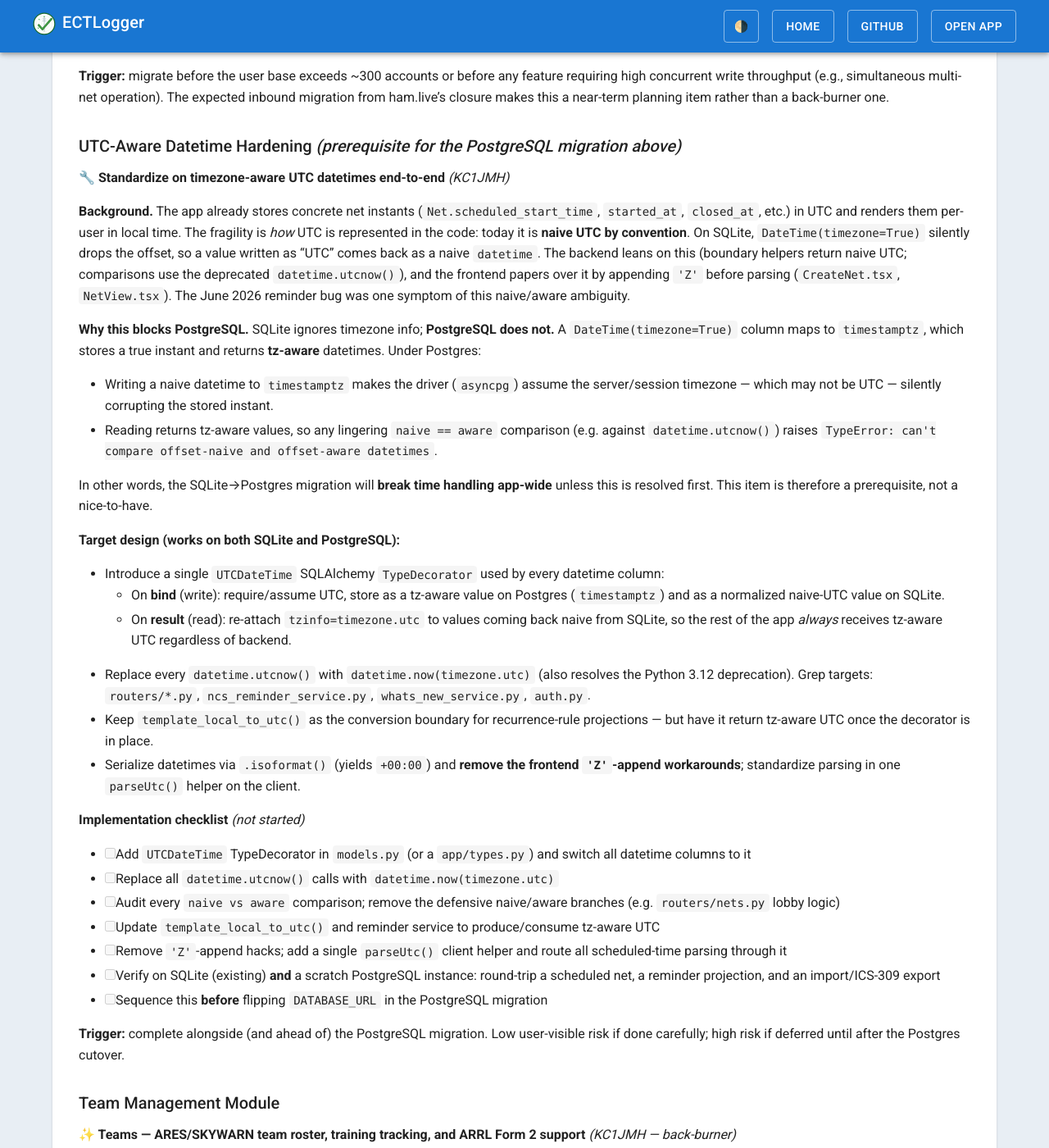
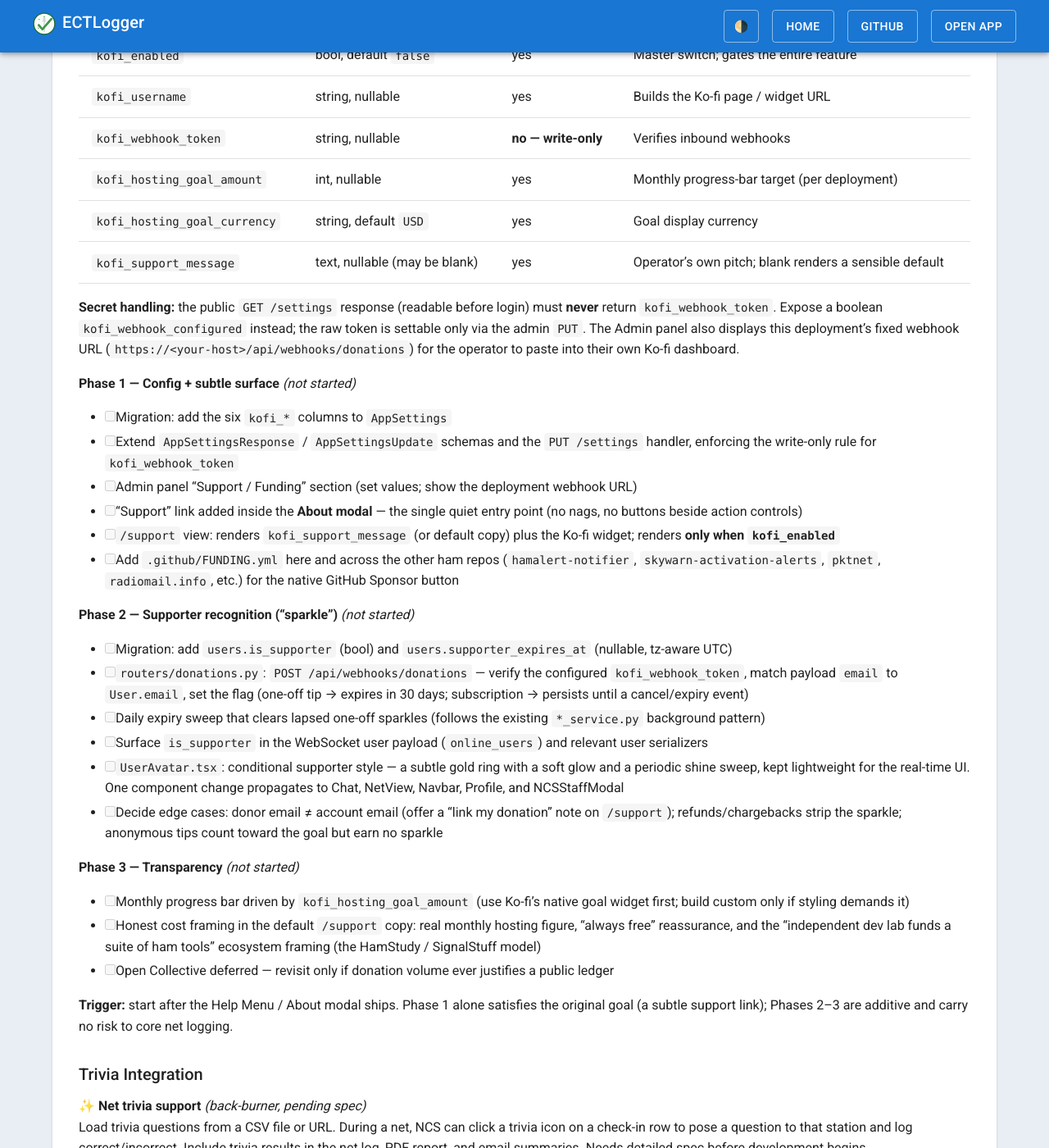
Before and after one commit to bradbrownjr/ectlogger, a Jekyll site: the page built from docs/ROADMAP.md, in a window 1280 px wide and 1400 px high, scrolled down 3657 px. Shown: the whole window at 82% size. Built offline with Jekyll 4.4.1, drawn with Linux system fonts in a browser that asks for light colours; our own code applies the rules of GitHub Pages for plain Markdown files; some of the changed text lies outside the part shown.

Commit message:
docs: add Supporter/Funding Integration roadmap item (rev 20)
Plans a Ko-fi-backed supporter program: admin-configurable per
deployment, disabled by default, three phased implementation
(config + subtle surface, webhook-driven sparkle, transparency).
Sequenced after the Help Menu / About modal item it depends on.

```diff
--- a/docs/ROADMAP.md
+++ b/docs/ROADMAP.md
@@ -1,6 +1,6 @@
 # ECT Logger — Product Roadmap
 
-*Last updated: 2026-06-20 (rev 19)*
+*Last updated: 2026-06-30 (rev 20)*
 *Compiled from user feedback: AA1GM, KC1UIX, W1BKW, W1MTW, KC1JMH*
 
 > **Canonical location:** `docs/ROADMAP.md`. The root-level `ROADMAP.md` is a duplicate and should be deleted.
@@ -93,6 +93,54 @@ The current "Docs" link in the navbar is a bare external link. Replace it with a
 
 **Guided walkthrough**
 A step-by-step tour of the main UI surfaces using a library such as `react-joyride` or `driver.js`. Highlights key elements (Dashboard, check-in form, net view, Schedule Statistics, Profile Activity) with descriptive callouts. Auto-triggers for new users on first login (flag stored in `users` table or localStorage); re-triggerable at any time from the Help menu. Lets existing users self-serve when they encounter unfamiliar features rather than needing to label every icon.
+
+### Supporter / Funding Integration
+
+**✨ Optional Ko-fi supporter integration, admin-configured per deployment** *(sustainability)*
+
+> **Depends on:** *Help Menu and About modal* (above). The subtle "Support" entry point lives inside the About modal, so this item is sequenced to land **after** that ships.
+
+A subtle, never-obtrusive, never-gated way for operators to help cover an instance's hosting and development costs. ECTLogger stays 100% free; support is a quiet opt-in side door, not a paywall, modal, or nag. Because ECTLogger is open source and self-hosted by others, this ships as a **generic integration any operator can point at their own Ko-fi account from the Admin panel** — never hardcoded to one account, and disabled by default so a fresh clone shows nothing until configured.
+
+**Platform decision — Ko-fi, single platform.**
+Ko-fi is the choice for US-based operators specifically: it lets a creator link **both Stripe and PayPal** side-by-side, while Buy Me a Coffee is Stripe-only and Stripe US cannot process PayPal — disqualifying it for the older, PayPal/Venmo-trusting ham audience. Ko-fi also takes **0% on one-time tips** (only the ~2.9% + $0.30 processor fee) and 5% on recurring memberships unless the operator pays Ko-fi Gold ($6/mo). Running two platforms at once was explicitly rejected: it creates donor choice-paralysis, double webhook maintenance, and fragmented goal tracking. (Source: design conversation, June 2026.)
+
+**Deployment-configurable settings (open-source requirement).**
+New columns on the `AppSettings` singleton (see DEVELOPMENT.md "AppSettings singleton pattern"), all editable from a new **Support / Funding** section in the Admin panel (gated by the existing `role != ADMIN → 403` check):
+
+| Setting | Type / default | Public read? | Purpose |
+|---|---|---|---|
+| `kofi_enabled` | bool, default `false` | yes | Master switch; gates the entire feature |
+| `kofi_username` | string, nullable | yes | Builds the Ko-fi page / widget URL |
+| `kofi_webhook_token` | string, nullable | **no — write-only** | Verifies inbound webhooks |
+| `kofi_hosting_goal_amount` | int, nullable | yes | Monthly progress-bar target (per deployment) |
+| `kofi_hosting_goal_currency` | string, default `USD` | yes | Goal display currency |
+| `kofi_support_message` | text, nullable (may be blank) | yes | Operator's own pitch; blank renders a sensible default |
+
+**Secret handling:** the public `GET /settings` response (readable before login) must **never** return `kofi_webhook_token`. Expose a boolean `kofi_webhook_configured` instead; the raw token is settable only via the admin `PUT`. The Admin panel also displays this deployment's fixed webhook URL (`https://<your-host>/api/webhooks/donations`) for the operator to paste into their own Ko-fi dashboard.
+
+**Phase 1 — Config + subtle surface** *(not started)*
+- [ ] Migration: add the six `kofi_*` columns to `AppSettings`
+- [ ] Extend `AppSettingsResponse` / `AppSettingsUpdate` schemas and the `PUT /settings` handler, enforcing the write-only rule for `kofi_webhook_token`
+- [ ] Admin panel "Support / Funding" section (set values; show the deployment webhook URL)
+- [ ] "Support" link added inside the **About modal** — the single quiet entry point (no nags, no buttons beside action controls)
+- [ ] `/support` view: renders `kofi_support_message` (or default copy) plus the Ko-fi widget; renders **only when `kofi_enabled`**
+- [ ] Add `.github/FUNDING.yml` here and across the other ham repos (`hamalert-notifier`, `skywarn-activation-alerts`, `pktnet`, `radiomail.info`, etc.) for the native GitHub Sponsor button
+
+**Phase 2 — Supporter recognition ("sparkle")** *(not started)*
+- [ ] Migration: add `users.is_supporter` (bool) and `users.supporter_expires_at` (nullable, tz-aware UTC)
+- [ ] `routers/donations.py`: `POST /api/webhooks/donations` — verify the configured `kofi_webhook_token`, match payload `email` to `User.email`, set the flag (one-off tip → expires in 30 days; subscription → persists until a cancel/expiry event)
+- [ ] Daily expiry sweep that clears lapsed one-off sparkles (follows the existing `*_service.py` background pattern)
+- [ ] Surface `is_supporter` in the WebSocket user payload (`online_users`) and relevant user serializers
+- [ ] `UserAvatar.tsx`: conditional supporter style — a subtle gold ring with a soft glow and a periodic shine sweep, kept lightweight for the real-time UI. One component change propagates to Chat, NetView, Navbar, Profile, and NCSStaffModal
+- [ ] Decide edge cases: donor email ≠ account email (offer a "link my donation" note on `/support`); refunds/chargebacks strip the sparkle; anonymous tips count toward the goal but earn no sparkle
+
+**Phase 3 — Transparency** *(not started)*
+- [ ] Monthly progress bar driven by `kofi_hosting_goal_amount` (use Ko-fi's native goal widget first; build custom only if styling demands it)
+- [ ] Honest cost framing in the default `/support` copy: real monthly hosting figure, "always free" reassurance, and the "independent dev lab funds a suite of ham tools" ecosystem framing (the HamStudy / SignalStuff model)
+- [ ] Open Collective deferred — revisit only if donation volume ever justifies a public ledger
+
+**Trigger:** start after the Help Menu / About modal ships. Phase 1 alone satisfies the original goal (a subtle support link); Phases 2–3 are additive and carry no risk to core net logging.
 
 ### Trivia Integration
 
```
